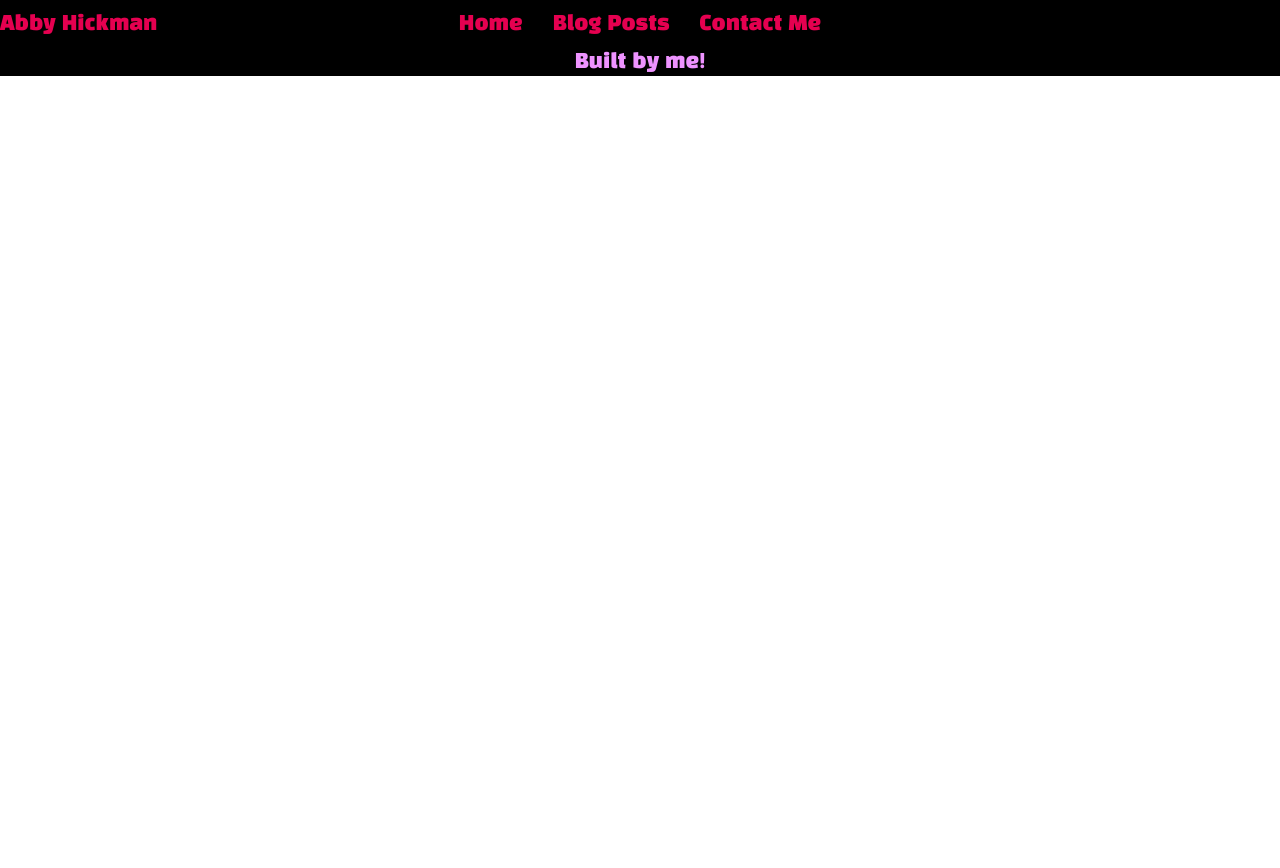
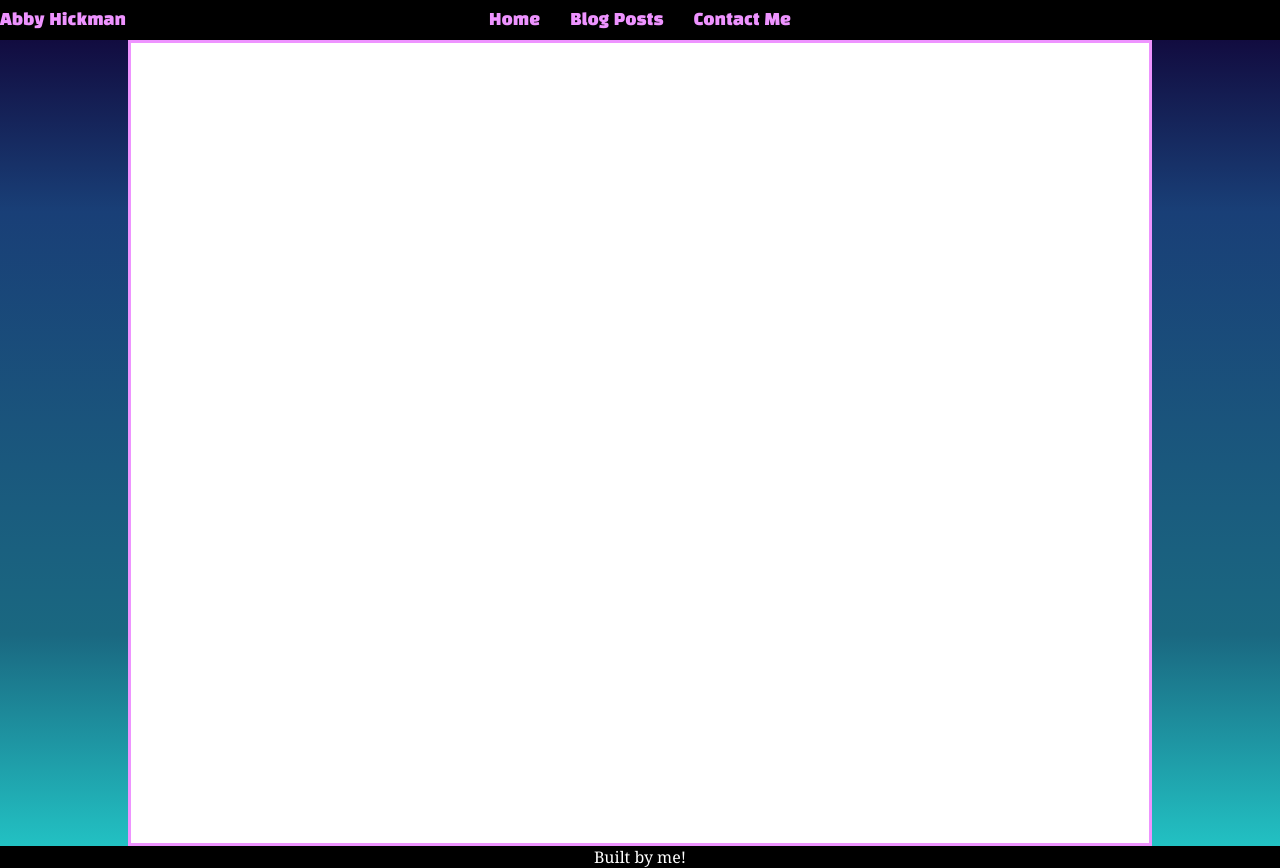
Before and after one commit to Dakota-Schramm/Abby-Blog-Website, a Next.js app: page /contact in a window 1280 px wide. Before the commit the page ends 800 px from the top, so only its background shows below. Built offline with nearby package versions, Linux system fonts and the light colour scheme.

Commit message:
Changes to css

```diff
--- a/src/styles/base/_base.scss
+++ b/src/styles/base/_base.scss
@@ -25,11 +25,11 @@ html {
  * Basic styles for links
  */
 a {
-  color: $brand-color;
+  color: $purple;
   text-decoration: none;
 
   @include on-event {
-    color: $text-color;
+    color: blue;
     text-decoration: underline;
   }
 }
--- a/src/styles/base/_typography.scss
+++ b/src/styles/base/_typography.scss
@@ -3,5 +3,5 @@
  */
 body {
   color: $text-color;
-  font: normal 125% / 1.4 $text-font-stack;
+  font: normal 1rem $text-font-stack;
 }
--- /dev/null
+++ b/src/styles/components/_headerImages.scss
@@ -0,0 +1,4 @@
+.cover-image {
+  width: 100%;
+  height: 30vh;
+}
--- a/src/styles/layout/_content.scss
+++ b/src/styles/layout/_content.scss
@@ -11,4 +11,7 @@
   background-color: white;
   width: 80%; // CHANGE THIS TO BE RESPONSIVE ON DEVICES
   display: flex;
+  flex-direction: column;
+  border-style: solid;
+  border-color: $purple;
 }
--- a/src/styles/layout/_footer.scss
+++ b/src/styles/layout/_footer.scss
@@ -6,6 +6,7 @@
   background-color: black;
   position: relative;
   bottom: 0px;
+  color: white;
 
   display: flex;
   justify-content: center;
--- a/src/styles/layout/_header.scss
+++ b/src/styles/layout/_header.scss
@@ -3,6 +3,7 @@
 // -----------------------------------------------------------------------------
 
 .header {
+  font-family: $title-font;
   position: sticky;
   top: 0px;
   width: 100%;
--- a/src/styles/main.css
+++ b/src/styles/main.css
@@ -366,12 +366,12 @@ html {
  * Basic styles for links
  */
 a {
-  color: #e50050;
+  color: #ee93ff;
   text-decoration: none;
 }
 
 a:hover, a:active, a:focus {
-  color: #ee93ff;
+  color: blue;
   text-decoration: underline;
 }
 
@@ -379,8 +379,8 @@ a:hover, a:active, a:focus {
  * Basic typography style for copy text
  */
 body {
-  color: #ee93ff;
-  font: normal 125%/1.4 "Black Han Sans", "Open Sans", "Helvetica Neue Light", "Helvetica Neue", "Helvetica", "Arial", sans-serif;
+  color: black;
+  font: normal 1rem "Georgia", "Open Sans", "Helvetica Neue Light", "Helvetica Neue", "Helvetica", "Arial", sans-serif;
 }
 
 /**
@@ -441,6 +441,7 @@ body {
 }
 
 .header {
+  font-family: "Black Han Sans";
   position: -webkit-sticky;
   position: sticky;
   top: 0px;
@@ -477,6 +478,7 @@ body {
   background-color: black;
   position: relative;
   bottom: 0px;
+  color: white;
   display: -webkit-box;
   display: -ms-flexbox;
   display: flex;
@@ -509,6 +511,17 @@ body {
   display: -webkit-box;
   display: -ms-flexbox;
   display: flex;
+  -webkit-box-orient: vertical;
+  -webkit-box-direction: normal;
+      -ms-flex-direction: column;
+          flex-direction: column;
+  border-style: solid;
+  border-color: #ee93ff;
+}
+
+.cover-image {
+  width: 100%;
+  height: 30vh;
 }
 
 .home-layout {
@@ -516,5 +529,73 @@ body {
   display: -ms-flexbox;
   display: flex;
   height: 100vh;
+  -webkit-box-align: center;
+      -ms-flex-align: center;
+          align-items: center;
+}
+
+.headshot {
+  width: 50%;
+  height: 30%;
+  margin: 10px;
+  border-radius: 30%;
+}
+
+.biography {
+  display: -webkit-box;
+  display: -ms-flexbox;
+  display: flex;
+  margin: 10px;
+}
+
+.contact-layout {
+  display: -webkit-box;
+  display: -ms-flexbox;
+  display: flex;
+  height: 100vh;
+  -webkit-box-orient: vertical;
+  -webkit-box-direction: normal;
+      -ms-flex-direction: column;
+          flex-direction: column;
+  -webkit-box-align: center;
+      -ms-flex-align: center;
+          align-items: center;
+  -webkit-box-pack: center;
+      -ms-flex-pack: center;
+          justify-content: center;
+}
+
+.contact-item {
+  display: -webkit-box;
+  display: -ms-flexbox;
+  display: flex;
+  -webkit-box-align: center;
+      -ms-flex-align: center;
+          align-items: center;
+  font-family: "Black Han Sans";
+}
+
+.contacts {
+  display: -webkit-box;
+  display: -ms-flexbox;
+  display: flex;
+  -webkit-box-align: center;
+      -ms-flex-align: center;
+          align-items: center;
+  -ms-flex-pack: distribute;
+      justify-content: space-around;
+}
+
+.post-entry {
+  margin: 2rem;
+}
+
+.post-title {
+  font-size: 2.2rem;
+  font-family: "Black Han Sans";
+}
+
+.post-sub-title {
+  font-size: 1.2rem;
 }
 /*# sourceMappingURL=main.css.map */
--- a/src/styles/main.scss
+++ b/src/styles/main.scss
@@ -13,10 +13,10 @@
 @import "layout/header", "layout/footer", "layout/content";
 
 // 5. Components
-@import "components/button";
+@import "components/button", "components/headerImages";
 
 // 6. Page-specific styles
-@import "pages/home";
+@import "pages/home", "pages/contact", "pages/blog";
 
 // 7. Themes
 @import "themes/default";
--- a/src/styles/pages/_contact.scss
+++ b/src/styles/pages/_contact.scss
@@ -0,0 +1,19 @@
+.contact-layout {
+  display: flex;
+  height: 100vh;
+  flex-direction: column;
+  align-items: center;
+  justify-content: center;
+}
+
+.contact-item {
+  display: flex;
+  align-items: center;
+  font-family: $title-font;
+}
+
+.contacts {
+  display: flex;
+  align-items: center;
+  justify-content: space-around;
+}
--- a/src/styles/pages/_home.scss
+++ b/src/styles/pages/_home.scss
@@ -4,10 +4,17 @@
 .home-layout {
   display: flex;
   height: 100vh;
+  align-items: center;
 }
 
 .headshot {
+  width: 50%;
+  height: 30%;
+  margin: 10px;
+  border-radius: 30%;
 }
 
 .biography {
+  display: flex;
+  margin: 10px;
 }
```
Also changed, not shown: src/styles/abstracts/_variables.scss (+5 -3 lines), src/styles/pages/_blog.scss (added, +11 -0 lines), 1 other file (tests, documents, lock files or other folders).
